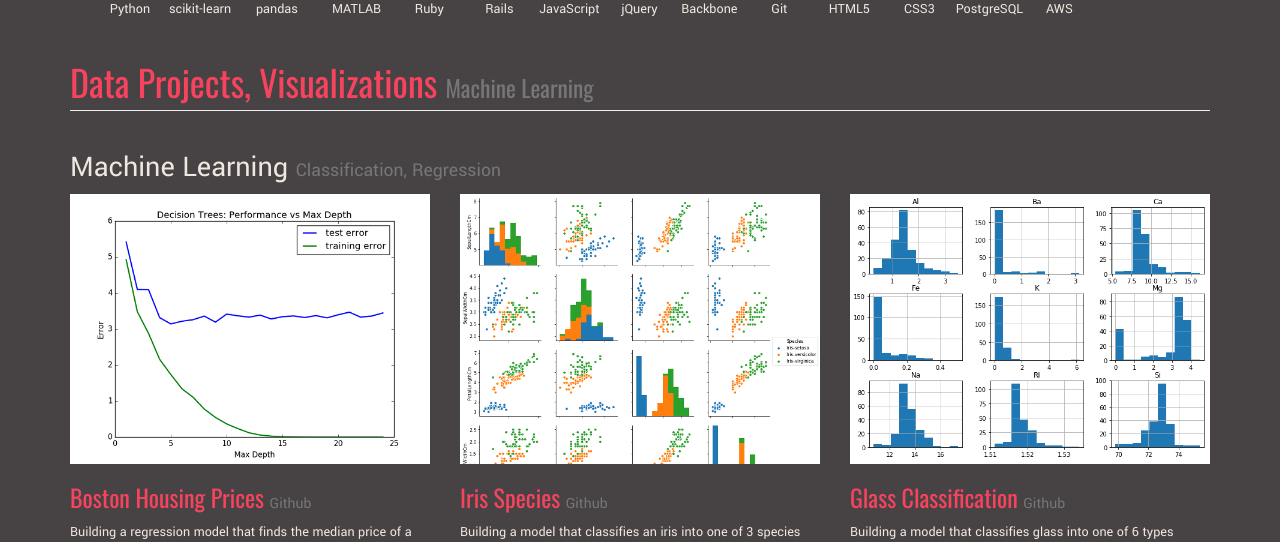
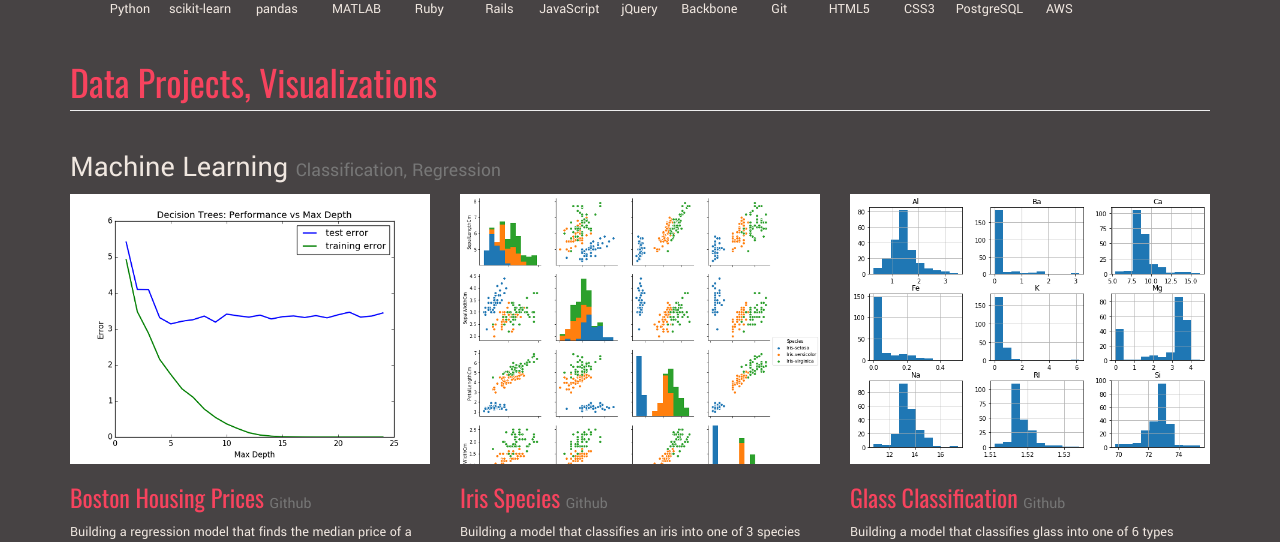
Before and after one commit to judylong/judylong.github.io, a plain HTML site: page index.html in a window 1280 px wide. Shown: the part 258-800 px from the top of the page. Drawn offline with nearby package versions, Linux system fonts and the light colour scheme.

Commit message:
fix typo

```diff
--- a/index.html
+++ b/index.html
@@ -107,7 +107,6 @@
         <div class="row" id="data-projects">
             <div class="col-lg-12">
                 <h1 class="page-header">Data Projects, Visualizations
-                    <small>Machine Learning</small>
                 </h1>
             </div>
         </div>
```
